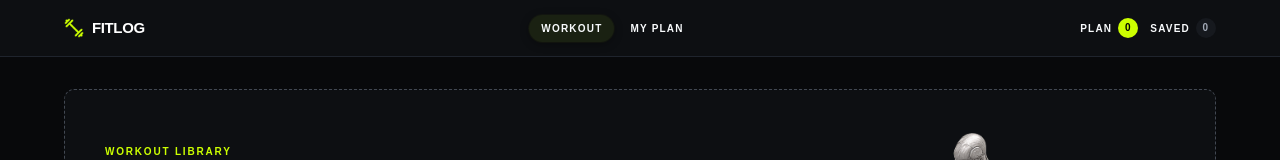
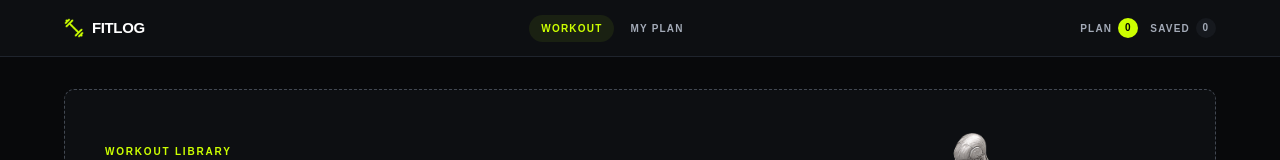
Before and after one commit to afiaafia/b14-a6-fit-log, a Next.js app: page / in a window 1280 px wide. Shown: the top 160 px of the page. Built offline with nearby package versions, Linux system fonts and the light colour scheme; no server answers.

Commit message:
fix: force active navbar color

```diff
--- a/src/components/navbar/Navbar.tsx
+++ b/src/components/navbar/Navbar.tsx
@@ -26,18 +26,6 @@ export default function Navbar() {
   const closeMobileMenu = () => {
     setMobileOpen(false);
   };
-
-  const mainNavActiveClass =
-    'rounded-full bg-[#1A2112] px-3 py-1.5 text-[10px] font-bold uppercase tracking-[0.12em] text-[#CCFF00] shadow-[0_0_0_1px_rgba(204,255,0,0.03),0_2px_8px_rgba(0,0,0,0.35)]';
-
-  const mainNavInactiveClass =
-    'rounded-full px-3 py-1.5 text-[10px] font-semibold uppercase tracking-[0.12em] text-[#A3AAB7] transition-colors hover:text-white';
-
-  const mobileNavActiveClass =
-    'rounded-full bg-[#1A2112] px-3 py-2 text-xs font-bold uppercase tracking-wider text-[#CCFF00]';
-
-  const mobileNavInactiveClass =
-    'rounded-full px-3 py-2 text-xs font-semibold uppercase tracking-wider text-[#A3AAB7] transition-colors hover:text-white';
 
   return (
     <header className="border-b border-[#1F242D] bg-[#0D0F12]">
@@ -68,9 +56,14 @@ export default function Navbar() {
             <Link
               href="/"
               aria-current={isWorkoutActive ? 'page' : undefined}
-              className={
-                isWorkoutActive ? mainNavActiveClass : mainNavInactiveClass
-              }
+              className={`rounded-full px-3 py-1.5 text-[10px] font-bold uppercase tracking-[0.12em] transition-colors ${
+                isWorkoutActive
+                  ? 'bg-[#1A2112]'
+                  : 'text-[#A3AAB7] hover:text-white'
+              }`}
+              style={{
+                color: isWorkoutActive ? '#CCFF00' : '#A3AAB7',
+              }}
             >
               Workout
             </Link>
@@ -78,9 +71,14 @@ export default function Navbar() {
             <Link
               href="/my-plan"
               aria-current={isPlanActive ? 'page' : undefined}
-              className={
-                isPlanActive ? mainNavActiveClass : mainNavInactiveClass
-              }
+              className={`rounded-full px-3 py-1.5 text-[10px] font-bold uppercase tracking-[0.12em] transition-colors ${
+                isPlanActive
+                  ? 'bg-[#1A2112]'
+                  : 'text-[#A3AAB7] hover:text-white'
+              }`}
+              style={{
+                color: isPlanActive ? '#CCFF00' : '#A3AAB7',
+              }}
             >
               My Plan
             </Link>
@@ -91,11 +89,10 @@ export default function Navbar() {
             <Link
               href="/my-plan"
               aria-current={isPlanActive ? 'page' : undefined}
-              className={
-                isPlanActive
-                  ? 'flex items-center gap-1.5 text-[10px] font-bold uppercase tracking-[0.12em] text-[#CCFF00]'
-                  : 'flex items-center gap-1.5 text-[10px] font-semibold uppercase tracking-[0.12em] text-[#A3AAB7] transition-colors hover:text-white'
-              }
+              className="flex items-center gap-1.5 text-[10px] font-bold uppercase tracking-[0.12em]"
+              style={{
+                color: isPlanActive ? '#CCFF00' : '#A3AAB7',
+              }}
             >
               <span>PLAN</span>
 
@@ -107,20 +104,19 @@ export default function Navbar() {
             <Link
               href="/my-plan?tab=saved"
               aria-current={isSavedActive ? 'page' : undefined}
-              className={
-                isSavedActive
-                  ? 'flex items-center gap-1.5 text-[10px] font-bold uppercase tracking-[0.12em] text-[#CCFF00]'
-                  : 'flex items-center gap-1.5 text-[10px] font-semibold uppercase tracking-[0.12em] text-[#A3AAB7] transition-colors hover:text-white'
-              }
+              className="flex items-center gap-1.5 text-[10px] font-bold uppercase tracking-[0.12em]"
+              style={{
+                color: isSavedActive ? '#CCFF00' : '#A3AAB7',
+              }}
             >
               <span>SAVED</span>
 
               <span
-                className={
+                className={`flex h-5 min-w-5 items-center justify-center rounded-full px-1.5 text-[10px] font-bold leading-none ${
                   isSavedActive
-                    ? 'flex h-5 min-w-5 items-center justify-center rounded-full bg-[#CCFF00] px-1.5 text-[10px] font-bold leading-none text-black'
-                    : 'flex h-5 min-w-5 items-center justify-center rounded-full bg-[#16191E] px-1.5 text-[10px] font-bold leading-none text-[#A3AAB7]'
-                }
+                    ? 'bg-[#CCFF00] text-black'
+                    : 'bg-[#16191E] text-[#A3AAB7]'
+                }`}
               >
                 {savedCount}
               </span>
@@ -147,11 +143,14 @@ export default function Navbar() {
                 href="/"
                 onClick={closeMobileMenu}
                 aria-current={isWorkoutActive ? 'page' : undefined}
-                className={
+                className={`rounded-full px-3 py-2 text-xs font-bold uppercase tracking-wider ${
                   isWorkoutActive
-                    ? mobileNavActiveClass
-                    : mobileNavInactiveClass
-                }
+                    ? 'bg-[#1A2112]'
+                    : 'text-[#A3AAB7] hover:text-white'
+                }`}
+                style={{
+                  color: isWorkoutActive ? '#CCFF00' : '#A3AAB7',
+                }}
               >
                 Workout
               </Link>
@@ -160,9 +159,14 @@ export default function Navbar() {
                 href="/my-plan"
                 onClick={closeMobileMenu}
                 aria-current={isPlanActive ? 'page' : undefined}
-                className={
-                  isPlanActive ? mobileNavActiveClass : mobileNavInactiveClass
-                }
+                className={`rounded-full px-3 py-2 text-xs font-bold uppercase tracking-wider ${
+                  isPlanActive
+                    ? 'bg-[#1A2112]'
+                    : 'text-[#A3AAB7] hover:text-white'
+                }`}
+                style={{
+                  color: isPlanActive ? '#CCFF00' : '#A3AAB7',
+                }}
               >
                 My Plan
               </Link>
@@ -172,11 +176,10 @@ export default function Navbar() {
                   href="/my-plan"
                   onClick={closeMobileMenu}
                   aria-current={isPlanActive ? 'page' : undefined}
-                  className={
-                    isPlanActive
-                      ? 'flex items-center gap-2 text-xs font-bold uppercase tracking-wider text-[#CCFF00]'
-                      : 'flex items-center gap-2 text-xs font-semibold uppercase tracking-wider text-[#A3AAB7]'
-                  }
+                  className="flex items-center gap-2 text-xs font-bold uppercase tracking-wider"
+                  style={{
+                    color: isPlanActive ? '#CCFF00' : '#A3AAB7',
+                  }}
                 >
                   <span>PLAN</span>
 
@@ -189,20 +192,19 @@ export default function Navbar() {
                   href="/my-plan?tab=saved"
                   onClick={closeMobileMenu}
                   aria-current={isSavedActive ? 'page' : undefined}
-                  className={
-                    isSavedActive
-                      ? 'flex items-center gap-2 text-xs font-bold uppercase tracking-wider text-[#CCFF00]'
-                      : 'flex items-center gap-2 text-xs font-semibold uppercase tracking-wider text-[#A3AAB7]'
-                  }
+                  className="flex items-center gap-2 text-xs font-bold uppercase tracking-wider"
+                  style={{
+                    color: isSavedActive ? '#CCFF00' : '#A3AAB7',
+                  }}
                 >
                   <span>SAVED</span>
 
                   <span
-                    className={
+                    className={`flex h-5 min-w-5 items-center justify-center rounded-full px-1.5 text-[10px] font-bold leading-none ${
                       isSavedActive
-                        ? 'flex h-5 min-w-5 items-center justify-center rounded-full bg-[#CCFF00] px-1.5 text-[10px] font-bold leading-none text-black'
-                        : 'flex h-5 min-w-5 items-center justify-center rounded-full bg-[#16191E] px-1.5 text-[10px] font-bold leading-none text-[#A3AAB7]'
-                    }
+                        ? 'bg-[#CCFF00] text-black'
+                        : 'bg-[#16191E] text-[#A3AAB7]'
+                    }`}
                   >
                     {savedCount}
                   </span>
```
